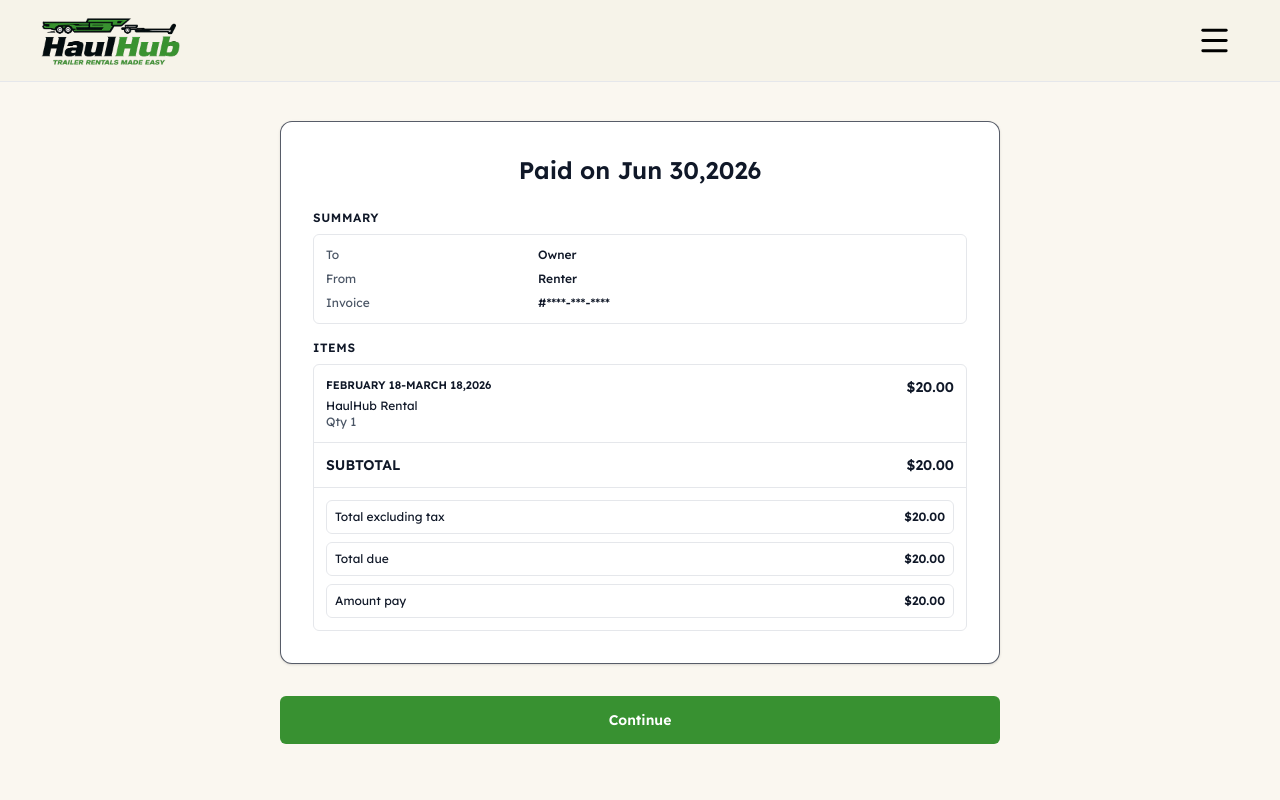
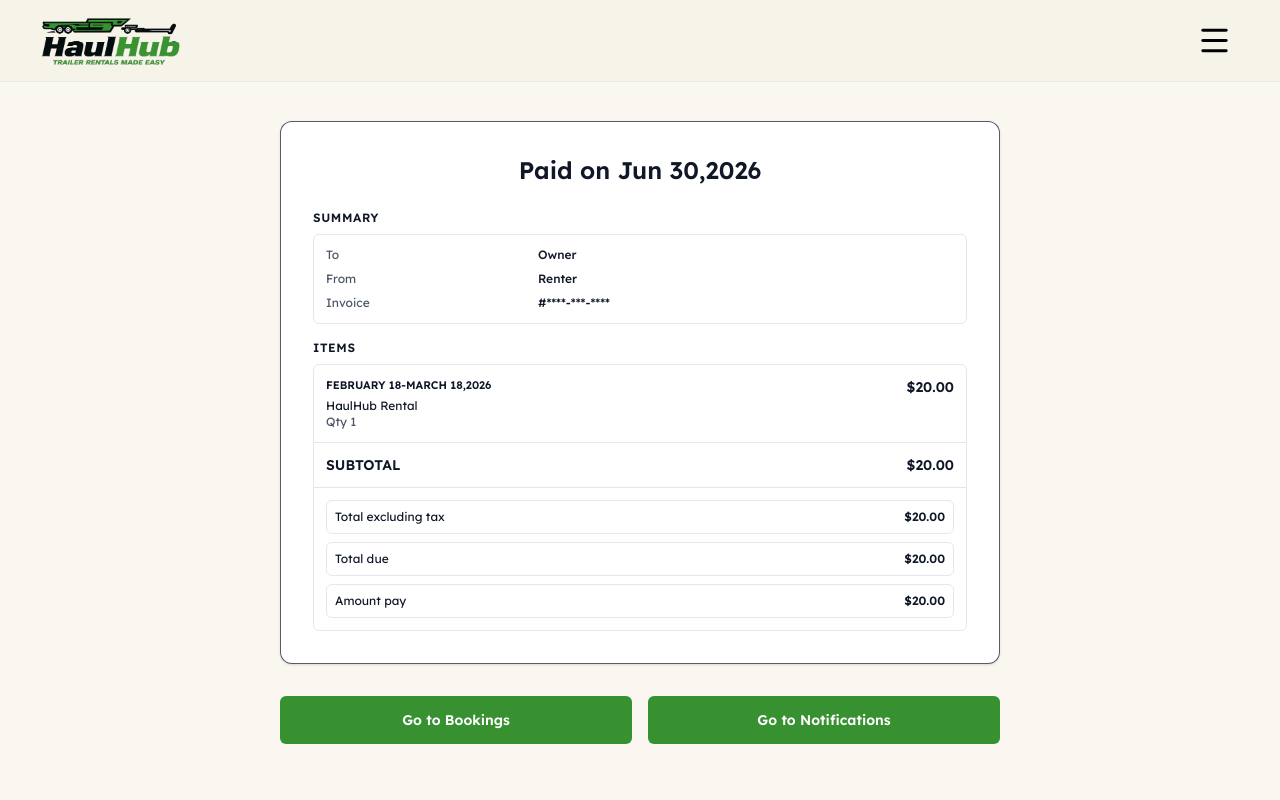
Before and after one commit to devakash400/HaulHub_ReactJS, a React (Create React App) app: page /payment-receipt in a window 1280 px wide. Shown: the top 800 px of the page. Built offline with nearby package versions, Linux system fonts and the light colour scheme; no server answers.

Commit message:
continue journey after payment

```diff
--- a/src/pages/PaymentReceipt/PaymentReceipt.tsx
+++ b/src/pages/PaymentReceipt/PaymentReceipt.tsx
@@ -252,13 +252,22 @@ const PaymentReceipt: React.FC = () => {
           </div>
         </div>
 
-        <button
-          type="button"
-          onClick={handleContinue}
-          className="mt-8 w-full bg-[#389131] text-white py-3.5 rounded-md text-sm font-semibold hover:opacity-90"
-        >
-          Continue
-        </button>
+        <div className="mt-8 grid grid-cols-2 gap-4">
+          <button
+            type="button"
+            onClick={() => navigate("/booking")}
+            className="w-full bg-[#389131] text-white py-3.5 rounded-md text-sm font-semibold hover:opacity-90 text-center"
+          >
+            Go to Bookings
+          </button>
+          <button
+            type="button"
+            onClick={() => navigate("/notifications")}
+            className="w-full bg-[#389131] text-white py-3.5 rounded-md text-sm font-semibold hover:opacity-90 text-center"
+          >
+            Go to Notifications
+          </button>
+        </div>
       </main>
     </div>
   );
```
